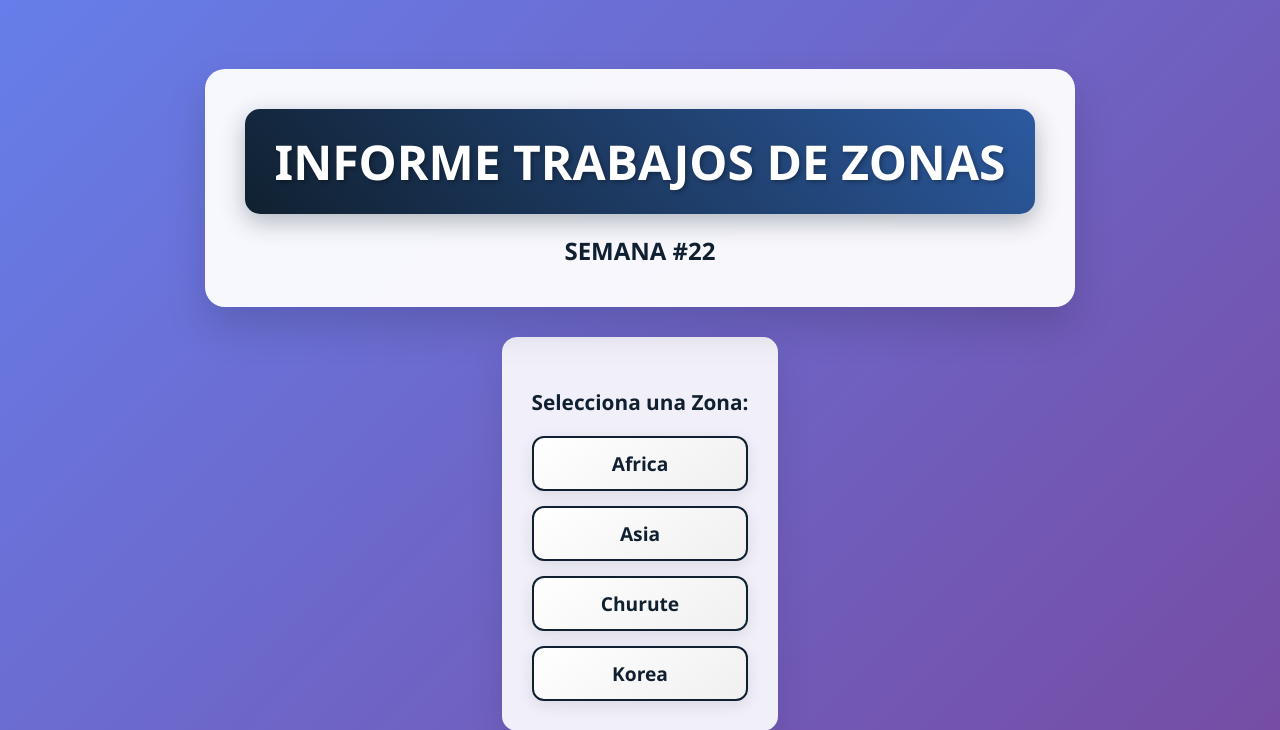
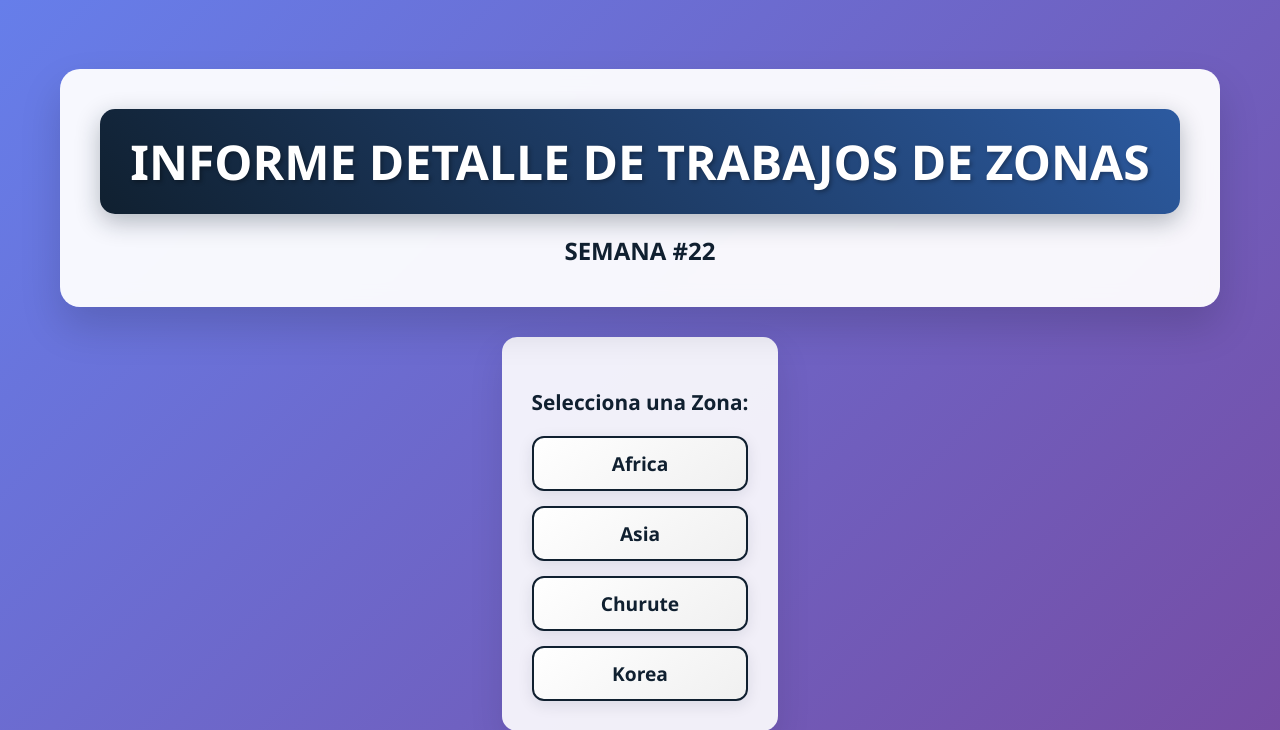
Before and after one commit to CristianGarcesYepez/Presentation_project, a Flask app: page / in a window 1280 px wide. Shown: the top 730 px of the page. Run offline with Flask 3, Linux system fonts and the light colour scheme.

Commit message:
mi primer cambio

```diff
--- a/templates/index.html
+++ b/templates/index.html
@@ -8,7 +8,7 @@
 </head>
 <body class="portada">
     <div class="contenedor-portada">
-        <h1>INFORME TRABAJOS DE ZONAS</h1>
+        <h1>INFORME DETALLE DE TRABAJOS DE ZONAS</h1>
         <h2>SEMANA #{{ semana }}</h2>
     </div>
     <div class="zona-links">
```
